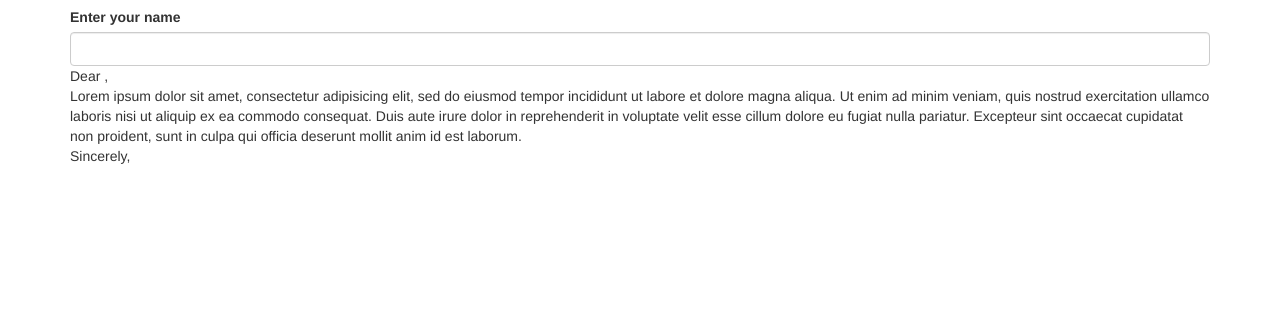
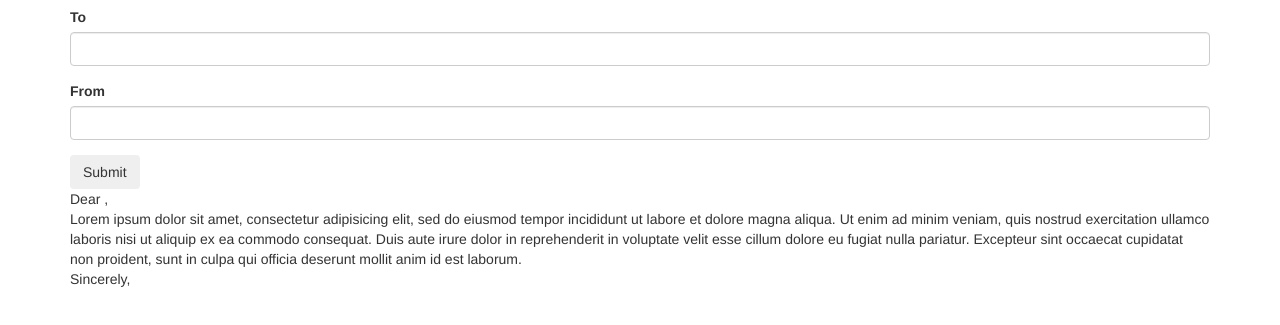
Before and after one commit to cjbreaux/form-letter, a plain HTML site: page index.html in a window 1280 px wide. Shown: the part 63-388 px from the top of the page. Drawn offline with Linux system fonts and the light colour scheme.

Commit message:
add inputted names into the form letter, add a submit button

```diff
--- a/index.html
+++ b/index.html
@@ -12,16 +12,23 @@
     <div class="container">
       <h1>Form Letter</h1>
         <div>
-          <form>
-            <label>Enter your name</label>
-            <input type="text" class="form-control">
+          <form id="formOne">
+            <div class ="form-group">
+            <label>To</label>
+            <input type="text" class="form-control" id="inputTo" >
+          </div>
+          <div class ="form-group">
+            <label>From</label>
+            <input type="text" class="form-control" id="inputFrom">
+          </div>
+            <button type="submit" class="btn">Submit</button>
           </form>
           <p>Dear <span class="input1"></span>, <br>
 
             Lorem ipsum dolor sit amet, consectetur adipisicing elit, sed do eiusmod tempor incididunt ut labore et dolore magna aliqua. Ut enim ad minim veniam, quis nostrud exercitation ullamco laboris nisi ut aliquip ex ea commodo consequat. Duis aute irure dolor in reprehenderit in voluptate velit esse cillum dolore eu fugiat nulla pariatur. Excepteur sint occaecat cupidatat non proident, sunt in culpa qui officia deserunt mollit anim id est laborum.
             <br>
 
-            Sincerely, <span class="input2"></span>
+            Sincerely, <br> <span class="input2"></span>
 
           </p>
         </div>
--- a/js/scripts.js
+++ b/js/scripts.js
@@ -0,0 +1,11 @@
+$(document).ready(function() {
+  $("#formOne").submit(function(event) {
+    var inputName1 = $("input#inputTo").val();
+    var inputName2 = $("input#inputFrom").val();
+
+    $(".input1").append(inputName1);
+    $(".input2").append(inputName2);
+
+    event.preventDefault();
+  });
+});
```
